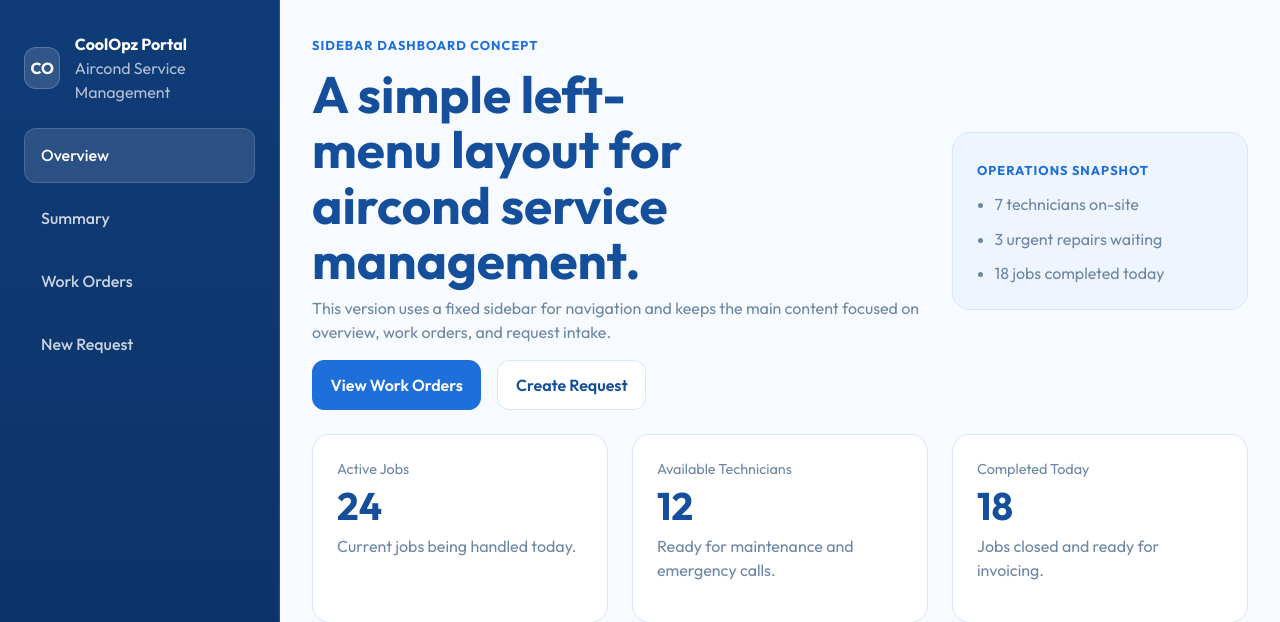
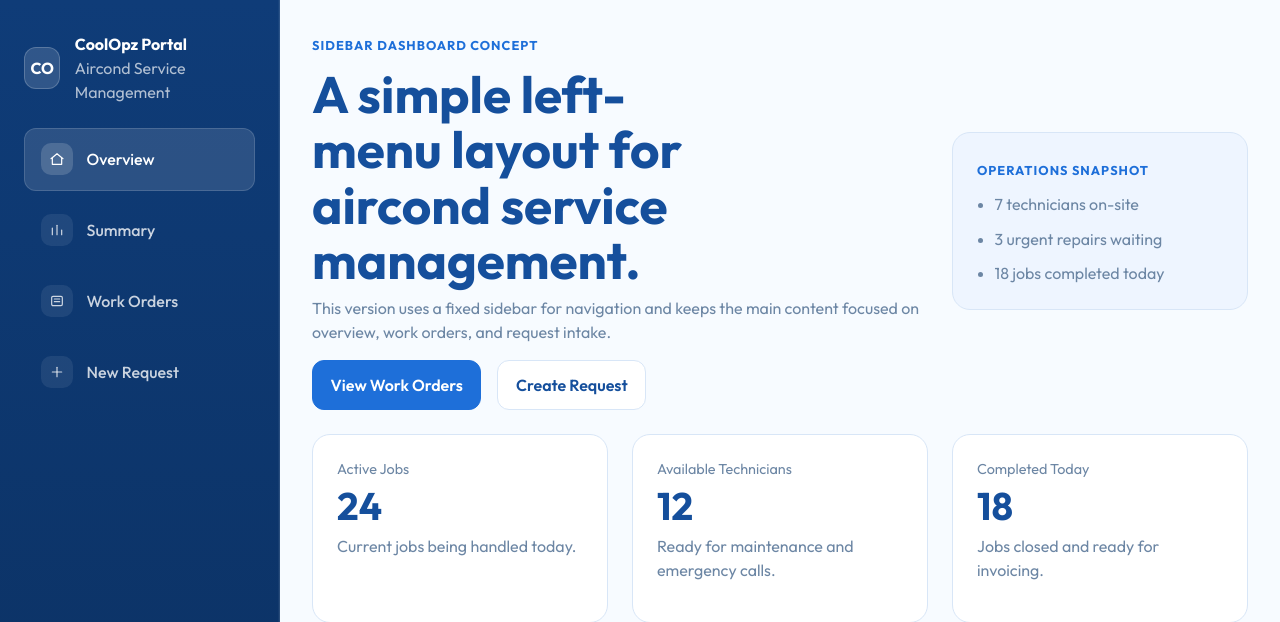
Before and after one commit to mfarhanka/coolopz, a PHP site: page / in a window 1280 px wide. Shown: the top 622 px of the page. Run offline with PHP 8.4, Linux system fonts and the light colour scheme.

Commit message:
Enhance sidebar navigation with icons and improved layout for better user interaction

```diff
--- a/assets/css/theme.css
+++ b/assets/css/theme.css
@@ -87,6 +87,9 @@ body {
 }
 
 .sidebar-link {
+    display: flex;
+    align-items: center;
+    gap: 0.85rem;
     padding: 0.9rem 1rem;
     border-radius: 12px;
     color: var(--portal-sidebar-text);
@@ -95,12 +98,34 @@ body {
     border: 1px solid transparent;
 }
 
+.sidebar-icon {
+    display: inline-flex;
+    align-items: center;
+    justify-content: center;
+    width: 2rem;
+    height: 2rem;
+    border-radius: 10px;
+    background: rgba(255, 255, 255, 0.08);
+    flex-shrink: 0;
+}
+
+.sidebar-icon svg {
+    width: 1rem;
+    height: 1rem;
+}
+
 .sidebar-link:hover,
 .sidebar-link:focus,
 .sidebar-link.active {
     background: rgba(255, 255, 255, 0.12);
     border-color: rgba(255, 255, 255, 0.14);
     color: var(--portal-white);
+}
+
+.sidebar-link:hover .sidebar-icon,
+.sidebar-link:focus .sidebar-icon,
+.sidebar-link.active .sidebar-icon {
+    background: rgba(255, 255, 255, 0.16);
 }
 
 .portal-main {
--- a/index.html
+++ b/index.html
@@ -23,10 +23,44 @@
                 </a>
 
                 <nav class="sidebar-nav mt-4">
-                    <a class="sidebar-link active" href="#overview">Overview</a>
-                    <a class="sidebar-link" href="#stats">Summary</a>
-                    <a class="sidebar-link" href="#jobs">Work Orders</a>
-                    <a class="sidebar-link" href="#request">New Request</a>
+                    <a class="sidebar-link active" href="#overview">
+                        <span class="sidebar-icon" aria-hidden="true">
+                            <svg viewBox="0 0 24 24" fill="none" stroke="currentColor" stroke-width="1.8" stroke-linecap="round" stroke-linejoin="round">
+                                <path d="M3 11.5 12 4l9 7.5"></path>
+                                <path d="M5 10.5V20h14v-9.5"></path>
+                            </svg>
+                        </span>
+                        <span>Overview</span>
+                    </a>
+                    <a class="sidebar-link" href="#stats">
+                        <span class="sidebar-icon" aria-hidden="true">
+                            <svg viewBox="0 0 24 24" fill="none" stroke="currentColor" stroke-width="1.8" stroke-linecap="round" stroke-linejoin="round">
+                                <path d="M5 19V9"></path>
+                                <path d="M12 19V5"></path>
+                                <path d="M19 19v-7"></path>
+                            </svg>
+                        </span>
+                        <span>Summary</span>
+                    </a>
+                    <a class="sidebar-link" href="#jobs">
+                        <span class="sidebar-icon" aria-hidden="true">
+                            <svg viewBox="0 0 24 24" fill="none" stroke="currentColor" stroke-width="1.8" stroke-linecap="round" stroke-linejoin="round">
+                                <rect x="4" y="5" width="16" height="14" rx="2"></rect>
+                                <path d="M8 9h8"></path>
+                                <path d="M8 13h8"></path>
+                            </svg>
+                        </span>
+                        <span>Work Orders</span>
+                    </a>
+                    <a class="sidebar-link" href="#request">
+                        <span class="sidebar-icon" aria-hidden="true">
+                            <svg viewBox="0 0 24 24" fill="none" stroke="currentColor" stroke-width="1.8" stroke-linecap="round" stroke-linejoin="round">
+                                <path d="M12 5v14"></path>
+                                <path d="M5 12h14"></path>
+                            </svg>
+                        </span>
+                        <span>New Request</span>
+                    </a>
                 </nav>
             </div>
 
```
